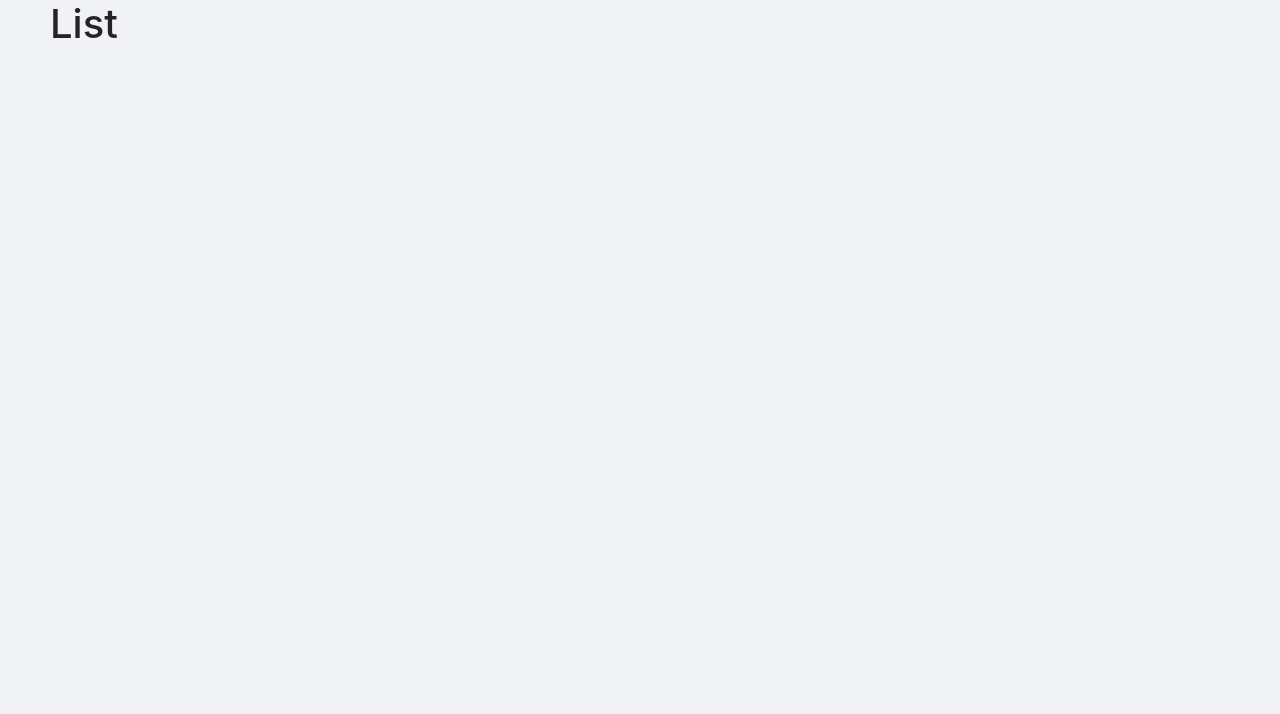
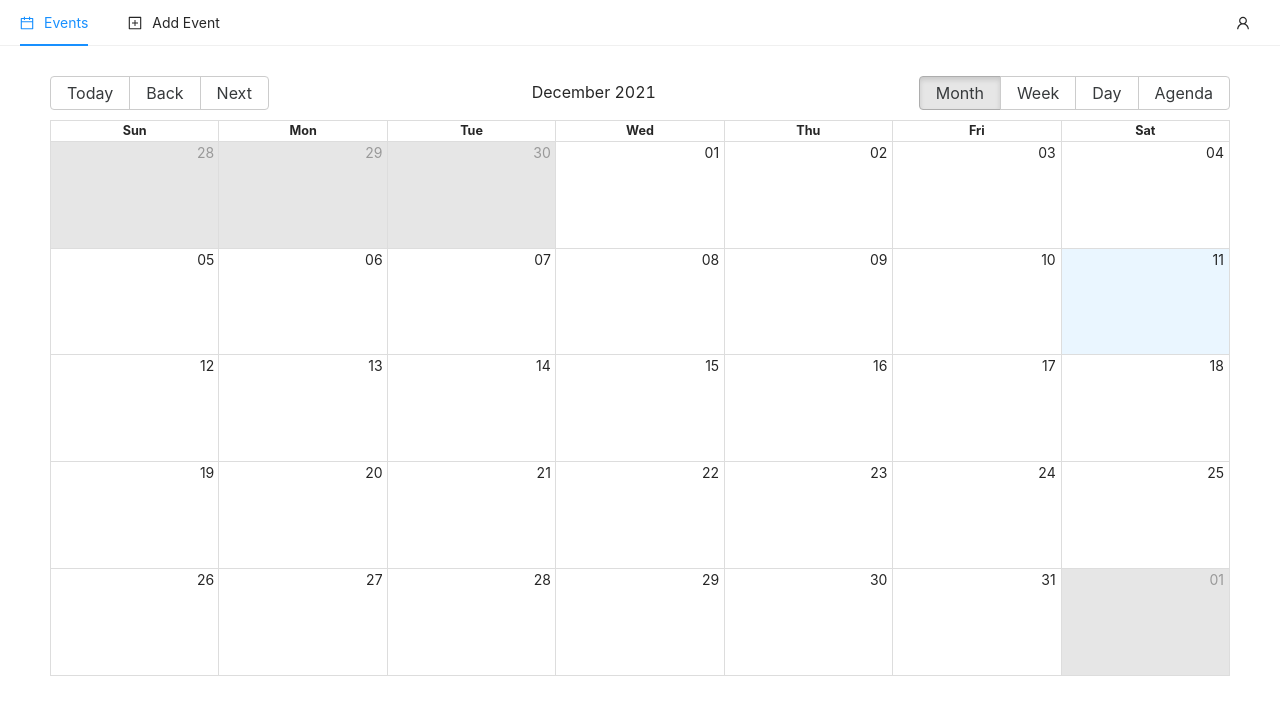
Before and after one commit to primakov127/CP, a React app in the folder CP.Frontend/: page /events/list in a window 1280 px wide. Shown: the top 714 px of the page. Built offline with nearby package versions, Linux system fonts and the light colour scheme; no server answers; sample sign-in values are in the browser's storage.

Commit message:
Implement Events list page and Nav menu

```diff
--- a/CP.Frontend/package.json
+++ b/CP.Frontend/package.json
@@ -13,6 +13,7 @@
     "@types/jest": "^26.0.15",
     "@types/node": "^12.0.0",
     "@types/react": "^17.0.0",
+    "@types/react-big-calendar": "^0.36.2",
     "@types/react-dom": "^17.0.0",
     "@types/styled-components": "^5.1.17",
     "@typescript-eslint/eslint-plugin": "^4.5.0",
@@ -53,6 +54,7 @@
     "jest-watch-typeahead": "0.6.1",
     "jwt-decode": "^3.1.2",
     "mini-css-extract-plugin": "0.11.3",
+    "moment": "^2.29.1",
     "optimize-css-assets-webpack-plugin": "5.0.4",
     "pnp-webpack-plugin": "1.6.4",
     "postcss-flexbugs-fixes": "4.2.1",
@@ -64,6 +66,7 @@
     "prompts": "2.4.0",
     "react": "^17.0.2",
     "react-app-polyfill": "^2.0.0",
+    "react-big-calendar": "^0.38.1",
     "react-bootstrap": "^2.0.3",
     "react-dev-utils": "^11.0.3",
     "react-dom": "^17.0.2",
--- a/CP.Frontend/src/App.tsx
+++ b/CP.Frontend/src/App.tsx
@@ -4,6 +4,7 @@ import { Auth } from './scenes/Auth/Auth';
 import { Events } from './scenes/Events/Events';
 import { Layout } from 'antd';
 import styled from 'styled-components';
+import { MainMenu } from './components/MainMenu';
 
 const { Content } = Layout;
 
@@ -11,7 +12,8 @@ export const App = () => {
   return (
     <RecoilRoot>
       <Router>
-        <Layout style={{ minHeight: '100%' }}>
+        <Layout style={{ minHeight: '100%', background: 'white' }}>
+          <MainMenu />
           <ContentContainer>
             <Routes>
               <Route path="auth/*" element={<Auth />} />
--- /dev/null
+++ b/CP.Frontend/src/components/MainMenu.tsx
@@ -0,0 +1,74 @@
+import { Menu, notification } from 'antd';
+import {
+  CalendarOutlined,
+  PlusSquareOutlined,
+  UserOutlined,
+  ProfileOutlined,
+  LogoutOutlined
+} from '@ant-design/icons';
+import { useEffect, useState } from 'react';
+import { useNavigate } from 'react-router-dom';
+import { useRecoilState, useRecoilValue } from 'recoil';
+import styled from 'styled-components';
+import { authState } from '../state';
+import { userState } from '../state/user';
+
+const { SubMenu } = Menu;
+
+export const MainMenu = () => {
+  const navigate = useNavigate();
+  const [auth, setAuth] = useRecoilState(authState);
+  const user = useRecoilValue(userState);
+  const [displayMenu, setDisplayMenu] = useState(false);
+  const [currentLink, setCurrentLink] = useState('/events/list');
+
+  useEffect(() => {
+    auth ? setDisplayMenu(true) : setDisplayMenu(false);
+  }, [auth]);
+
+  const handleMenuClick = (e: any) => {
+    const key = e.key;
+
+    if (key === 'logout') {
+      localStorage.clear();
+      setAuth('');
+      notification.success({ message: 'Success', description: 'You are logouted!' });
+      navigate('/auth/login');
+      return;
+    }
+
+    setCurrentLink(key);
+    navigate(key);
+  };
+
+  return displayMenu ? (
+    <StyledMenu onClick={handleMenuClick} selectedKeys={[currentLink]} mode="horizontal">
+      <Menu.Item key="/events/list" icon={<CalendarOutlined />}>
+        Events
+      </Menu.Item>
+      <Menu.Item key="/events/add" icon={<PlusSquareOutlined />}>
+        Add Event
+      </Menu.Item>
+      <SubMenu icon={<UserOutlined />} title={user.userName}>
+        <Menu.Item key="/profile" icon={<ProfileOutlined />}>
+          Profile
+        </Menu.Item>
+        <Menu.Item key="logout" icon={<LogoutOutlined />}>
+          Logout
+        </Menu.Item>
+      </SubMenu>
+    </StyledMenu>
+  ) : null;
+};
+
+const StyledMenu = styled(Menu)`
+  margin-bottom: 30px;
+
+  svg {
+    margin-bottom: 6px;
+  }
+
+  li:nth-child(3) {
+    margin-left: auto;
+  }
+`;
--- /dev/null
+++ b/CP.Frontend/src/models/Event.ts
@@ -0,0 +1,10 @@
+export type Event = {
+  id: string;
+  creatorUserId: string;
+  title: string;
+  start: Date;
+  end: Date;
+  allDay: false;
+  details: null;
+  attendees: null;
+};
--- /dev/null
+++ b/CP.Frontend/src/models/results/GetMyEventsResult.ts
@@ -0,0 +1,12 @@
+import { Result } from './Result';
+
+export type GetMyEventsResult = Result & {
+  events?: Array<{
+    id: string;
+    creatorUserId: string;
+    title: string;
+    start: string;
+    end: string;
+    allDay: boolean;
+  }>;
+};
--- a/CP.Frontend/src/scenes/Events/List.tsx
+++ b/CP.Frontend/src/scenes/Events/List.tsx
@@ -1,3 +1,39 @@
+import { useEffect, useState } from 'react';
+import { Calendar, momentLocalizer } from 'react-big-calendar';
+import { Event } from '../../models/Event';
+import { eventService } from '../../services/eventService';
+import moment from 'moment';
+import styled from 'styled-components';
+
+import 'react-big-calendar/lib/css/react-big-calendar.css';
+
+const localizer = momentLocalizer(moment);
+
 export const List = () => {
-  return <h1>List</h1>;
+  const [events, setEvents] = useState<Event[]>([]);
+
+  useEffect(() => {
+    eventService
+      .getMyEvents()
+      .then((result) =>
+        result.events?.map((e) => ({ ...e, start: new Date(e.start), end: new Date(e.end) }))
+      )
+      .then((mappedEvents) => setEvents(mappedEvents as Event[]));
+  }, [setEvents]);
+
+  return (
+    <CalendarContainer>
+      <Calendar
+        selectable
+        events={events}
+        localizer={localizer}
+        onSelectEvent={(e) => console.log(e)}
+        onSelectSlot={(s) => console.log(s)}
+      />
+    </CalendarContainer>
+  );
 };
+
+const CalendarContainer = styled.div`
+  height: 600px;
+`;
--- /dev/null
+++ b/CP.Frontend/src/services/eventService.ts
@@ -0,0 +1,21 @@
+import { GetMyEventsResult } from '../models/results/GetMyEventsResult';
+import { getAxiosClient } from '../utils/getAxiosClient';
+
+const getMyEvents = async (): Promise<GetMyEventsResult> => {
+  try {
+    const result = (await getAxiosClient().get('/api/event/getmyevents')).data;
+
+    return {
+      isSuccessful: true,
+      events: result
+    };
+  } catch {
+    return {
+      isSuccessful: false
+    };
+  }
+};
+
+export const eventService = {
+  getMyEvents
+};
```
Also changed, not shown: 1 other file (tests, documents, lock files or other folders).
